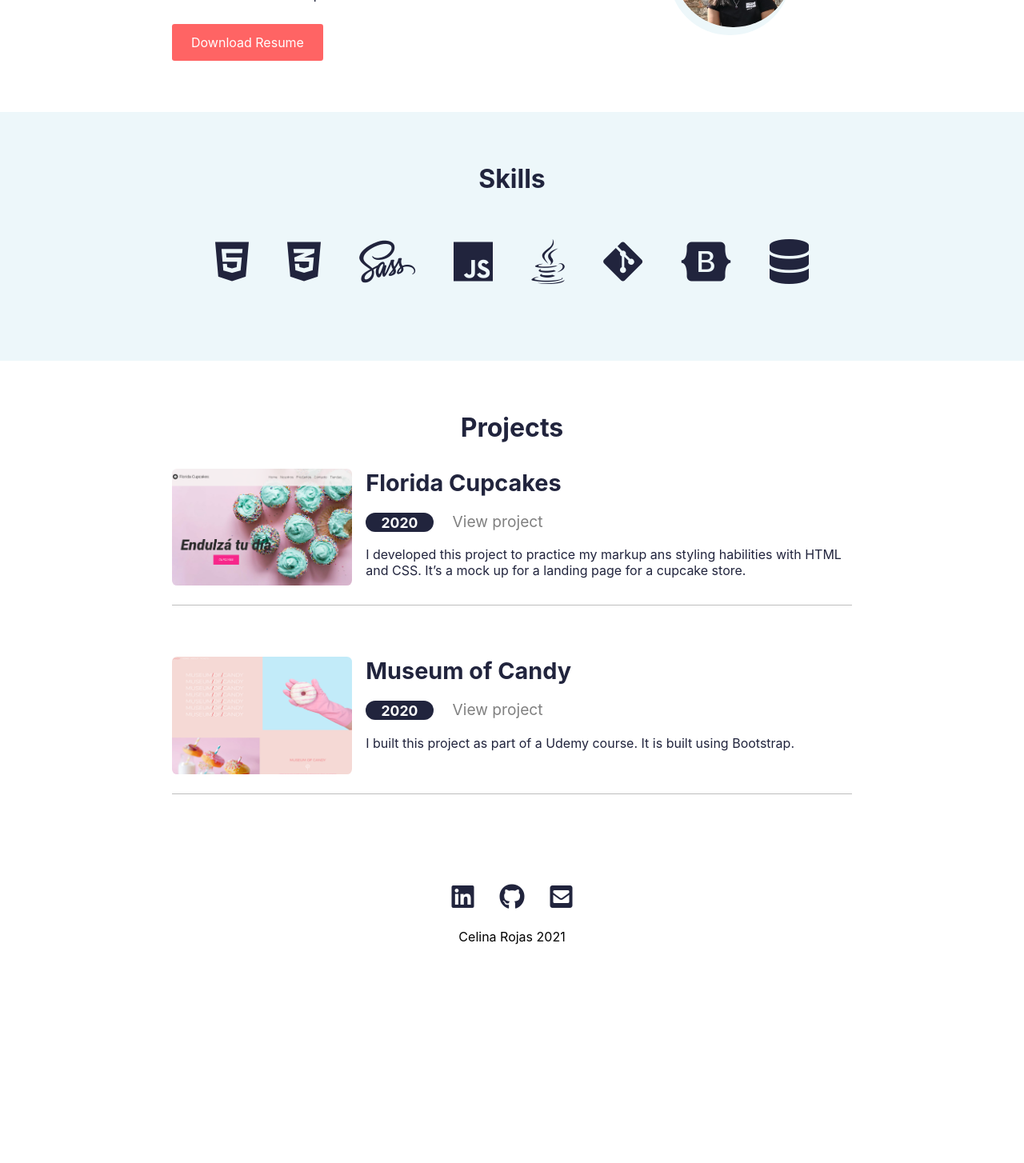
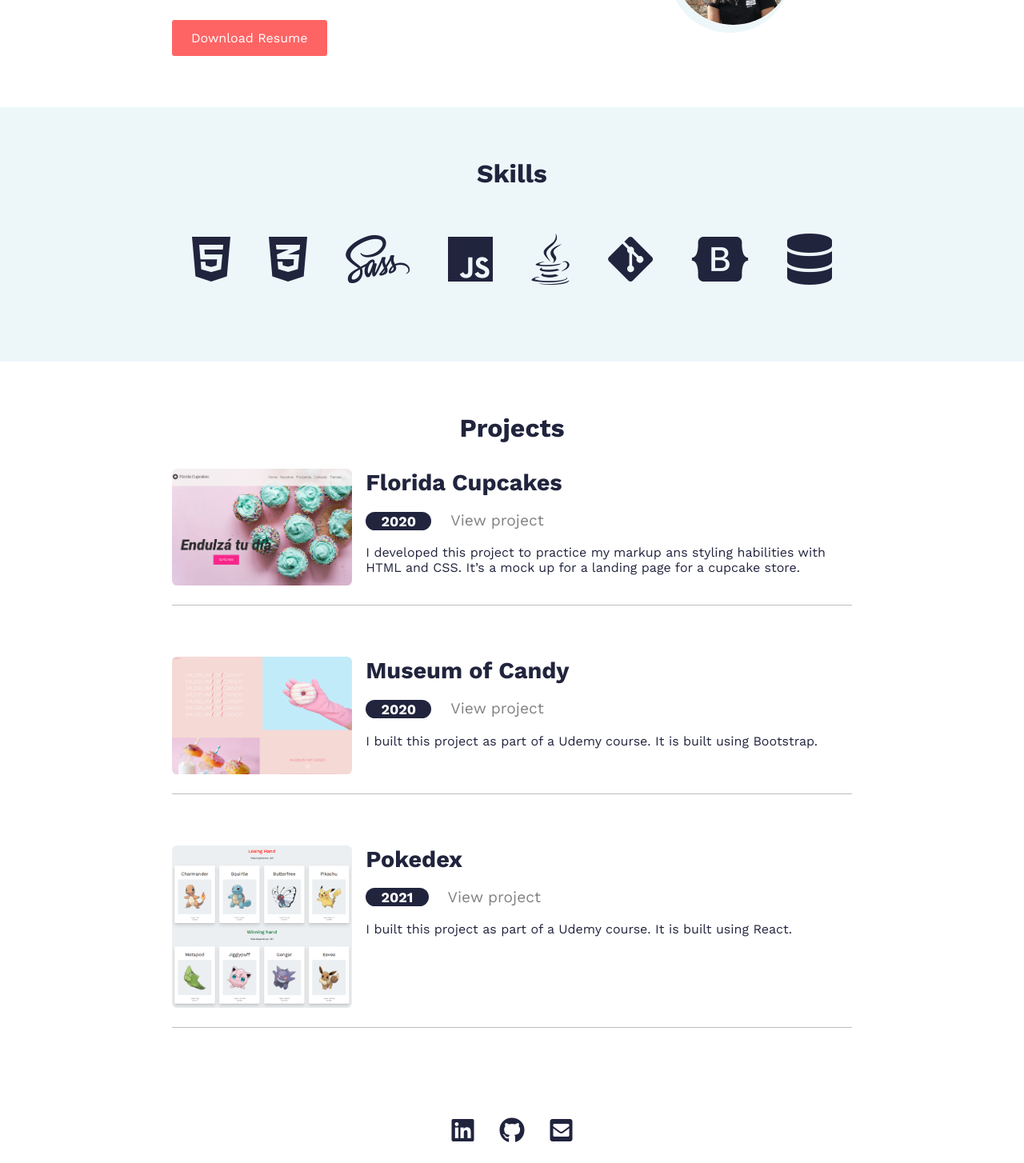
Before and after one commit to celirojas/portfolio-celi, a React (Create React App) app: page / in a window 1280 px wide. Shown: the part 280-1734 px from the top of the page at 80% size. Before the commit the page ends 1509 px from the top, so only its background shows below. Built offline with nearby package versions, Linux system fonts and the light colour scheme.

Commit message:
Add hover on nav and links on footer

```diff
--- a/src/components/Footer/Footer.js
+++ b/src/components/Footer/Footer.js
@@ -5,9 +5,9 @@ function Footer(){
     return (
         <footer className='contact'>
             <ul>
-                <li><i className="fab fa-linkedin" /></li>
-                <li><i className="fab fa-github" /></li>
-                <li><i className="fas fa-envelope-square" /></li>
+                <li><a href='https://www.linkedin.com/in/celina-rojas' target="_blank"><i className="fab fa-linkedin" /></a></li>
+                <li><a href='https://github.com/celirojas' target="_blank"><i className="fab fa-github" /></a></li>
+                <li><a href='mailto:mcelinarojas@gmail.com'><i className="fas fa-envelope-square" /></a></li>
             </ul>
             <span>Celina Rojas 2021</span>
         </footer>
--- a/src/components/NavMobile/NavMobile.css
+++ b/src/components/NavMobile/NavMobile.css
@@ -16,6 +16,10 @@
   font-size: 1.2rem;
 }
 
+.nav-mobile ul.mobile-links li:active {
+  color: var(--accent-color);
+}
+
 @media (min-width: 500px) {
   .mobile-links {
     display: none;
--- a/src/components/Navbar/Navbar.css
+++ b/src/components/Navbar/Navbar.css
@@ -13,6 +13,15 @@ nav ul.desktop-links {
   padding: 1.5rem 0;
   font-size: 1rem;
   font-weight: bold;
+}
+
+nav ul.desktop-links li:hover {
+  color: var(--accent-color);
+}
+
+nav ul.desktop-links li {
+  transition: all 0.3s;
+  cursor: pointer;
 }
 
 .fas.fa-bars {
--- a/src/components/Projects/Projects.js
+++ b/src/components/Projects/Projects.js
@@ -12,14 +12,21 @@ function Projects(){
                 year="2020"
                 description="I developed this project to practice my markup ans styling habilities with HTML and CSS. It’s a mock up for a landing page for a cupcake store."
                 image="fc1.png"
-                link="coco.com"
+                link="https://celirojas.github.io/proyectoCoder/htmls/index"
             />
             <Card
                 title="Museum of Candy"
                 year="2020"
                 description="I built this project as part of a Udemy course. It is built using Bootstrap."
                 image="mc1.png"
-                link="mecoco.com"
+                link=""
+             />
+            <Card
+                title="Pokedex"
+                year="2021"
+                description="I built this project as part of a Udemy course. It is built using React."
+                image="pokedex.png"
+                link="https://rpqfw.csb.app/"
              />
         </div>
     )
--- a/src/components/Skills/Skills.css
+++ b/src/components/Skills/Skills.css
@@ -23,7 +23,15 @@
   display: flex;
   justify-content: center;
   gap: 3rem;
-  font-size: 3.5rem;
+  font-size: 4rem;
   flex-wrap: wrap;
   color: var(--dark-color);
 }
+
+.skills-icons .fab:hover {
+  color: var(--accent-color);
+}
+
+.skills-icons .fab {
+  transition: all 0.3s;
+}
--- a/src/components/Skills/Skills.js
+++ b/src/components/Skills/Skills.js
@@ -8,14 +8,14 @@ function Skills(){
             <div className= "skills-text">
             <h2>Skills</h2>
             <div className="skills-icons">
-                <i class="fab fa-html5"></i>
-                <i class="fab fa-css3-alt"></i>
-                <i class="fab fa-sass"></i>
-                <i class="fab fa-js"></i>
-                <i class="fab fa-java"></i>
-                <i class="fab fa-git-alt"></i>
-                <i class="fab fa-bootstrap"></i>
-                <i class="fas fa-database"></i>
+                <i className="fab fa-html5"></i>
+                <i className="fab fa-css3-alt"></i>
+                <i className="fab fa-sass"></i>
+                <i className="fab fa-js"></i>
+                <i className="fab fa-java"></i>
+                <i className="fab fa-git-alt"></i>
+                <i className="fab fa-bootstrap"></i>
+                <i className="fas fab fa-database"></i>
             </div>
             </div>
 
--- a/src/index.css
+++ b/src/index.css
@@ -1,10 +1,10 @@
+@import url("https://fonts.googleapis.com/css2?family=Work+Sans:wght@200;400;600;700&display=swap");
+
 * {
   margin: 0;
   padding: 0;
   box-sizing: border-box;
-  font-family: -apple-system, BlinkMacSystemFont, "Segoe UI", "Roboto", "Oxygen",
-    "Ubuntu", "Cantarell", "Fira Sans", "Droid Sans", "Helvetica Neue",
-    sans-serif;
+  font-family: "Work Sans", sans-serif;
 }
 
 :root {
```
Also changed, not shown: public/pokedex.png (added).
